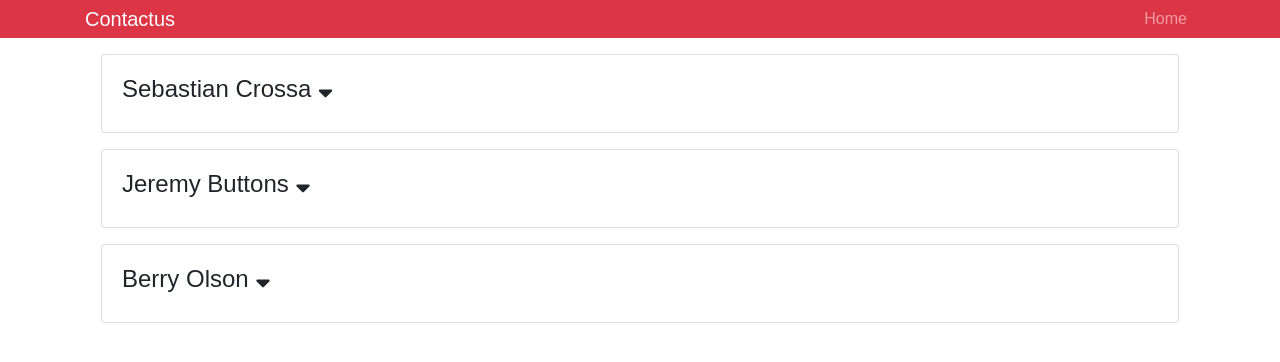
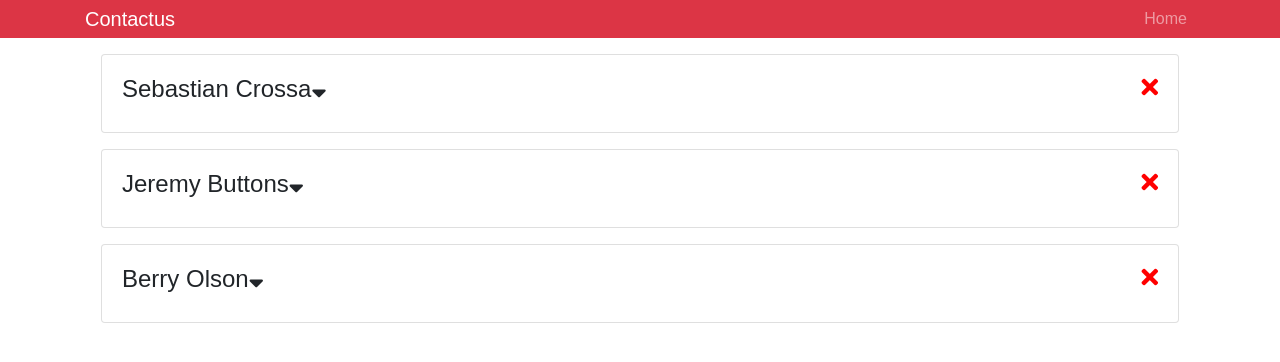
Before and after one commit to sebastiancrossa/contactus, a React (Create React App) app: page / in a window 1280 px wide. Shown: the top 362 px of the page. Built offline with nearby package versions, Linux system fonts and the light colour scheme.

Commit message:
Contacts are now removable

```diff
--- a/src/components/Contact.js
+++ b/src/components/Contact.js
@@ -6,13 +6,25 @@ class Contact extends Component {
         showContactInfo: false
     };
 
+    onDeleteClick = () => {
+        this.props.deleteClickHandler();
+    }
+
     render() {
         const { contact } = this.props;
         const { showContactInfo } = this.state;
 
         return (
             <div className="card card-body mb-3 ml-3 mr-3">
-                <h4>{contact.name} <i onClick={() => this.setState({ showContactInfo: !showContactInfo })} className="fas fa-sort-down" /></h4>
+                <h4>{contact.name}
+                    <i
+                        onClick={() => this.setState({ showContactInfo: !showContactInfo })} className="fas fa-sort-down" style={{ cursor: 'pointer' }} />
+
+                    <i
+                        className="fas fa-times" style={{ cursor: 'pointer', float: 'right', color: 'red' }}
+                        onClick={this.onDeleteClick}
+                    />
+                </h4>
 
                 {showContactInfo ? (<ul className="list-group">
                     <li className="list-group-item">{contact.email}</li>
@@ -31,7 +43,8 @@ Contact.defaultProps = {
 };
 
 Contact.propType = {
-    contact: PropTypes.object.isRequired
+    contact: PropTypes.object.isRequired,
+    deleteClickHandler: PropTypes.func.isRequired
 };
 
 export default Contact;
--- a/src/components/Contacts.js
+++ b/src/components/Contacts.js
@@ -3,6 +3,7 @@ import Contact from './Contact';
 
 class Contacts extends Component {
 
+    // State should always be at the top
     state = {
         contacts: [
             {
@@ -26,6 +27,16 @@ class Contacts extends Component {
         ]
     }
 
+    deleteContact = id => {
+        const { contacts } = this.state;
+
+        const newContacts = contacts.filter(contact => contact.id !== id);
+
+        this.setState({
+            contacts: newContacts
+        });
+    }
+
 
     render() {
         const { contacts } = this.state;
@@ -36,6 +47,7 @@ class Contacts extends Component {
                     <Contact
                         key={contact.id}
                         contact={contact}
+                        deleteClickHandler={this.deleteContact.bind(this, contact.id)}
                     />
                 ))}
             </React.Fragment>
```
